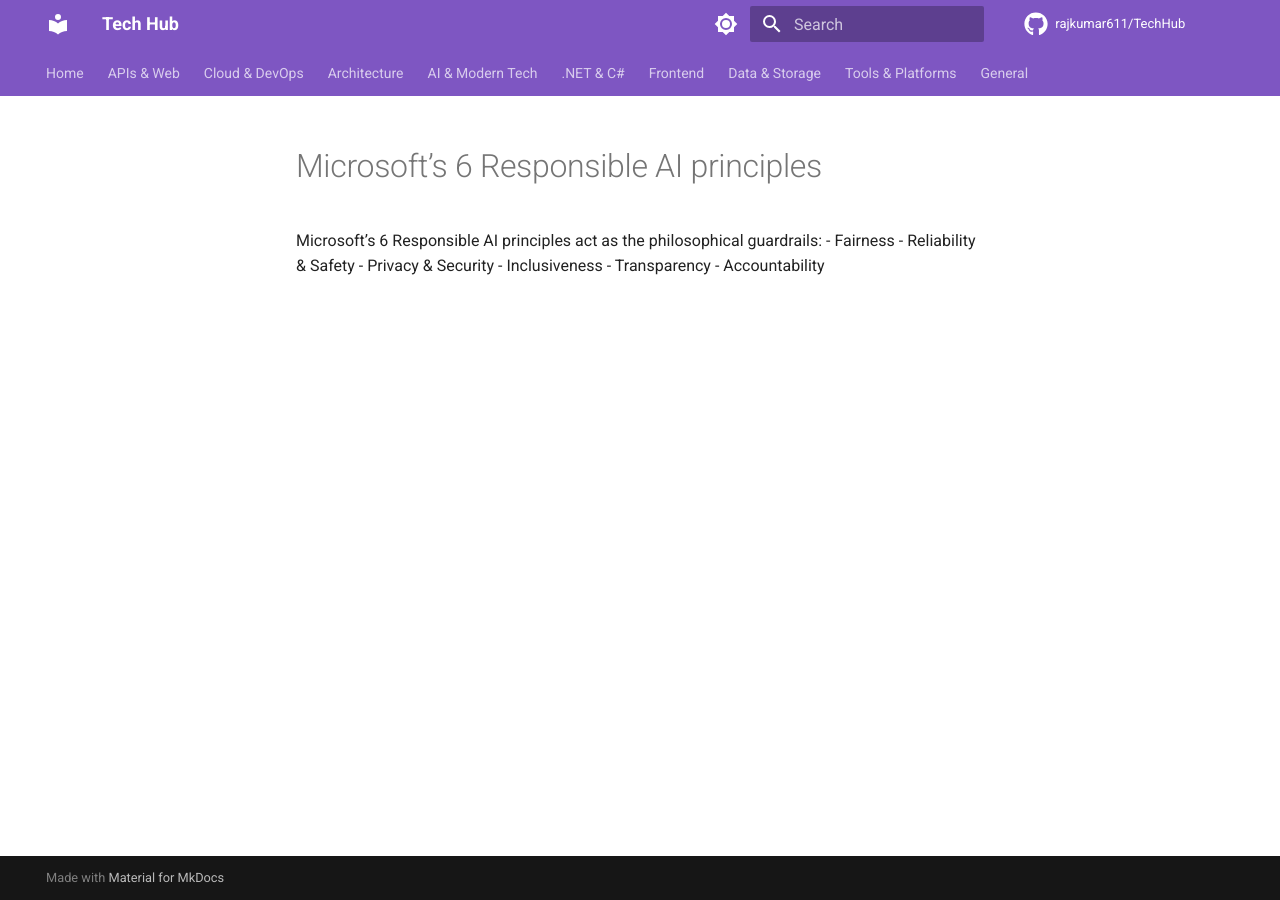
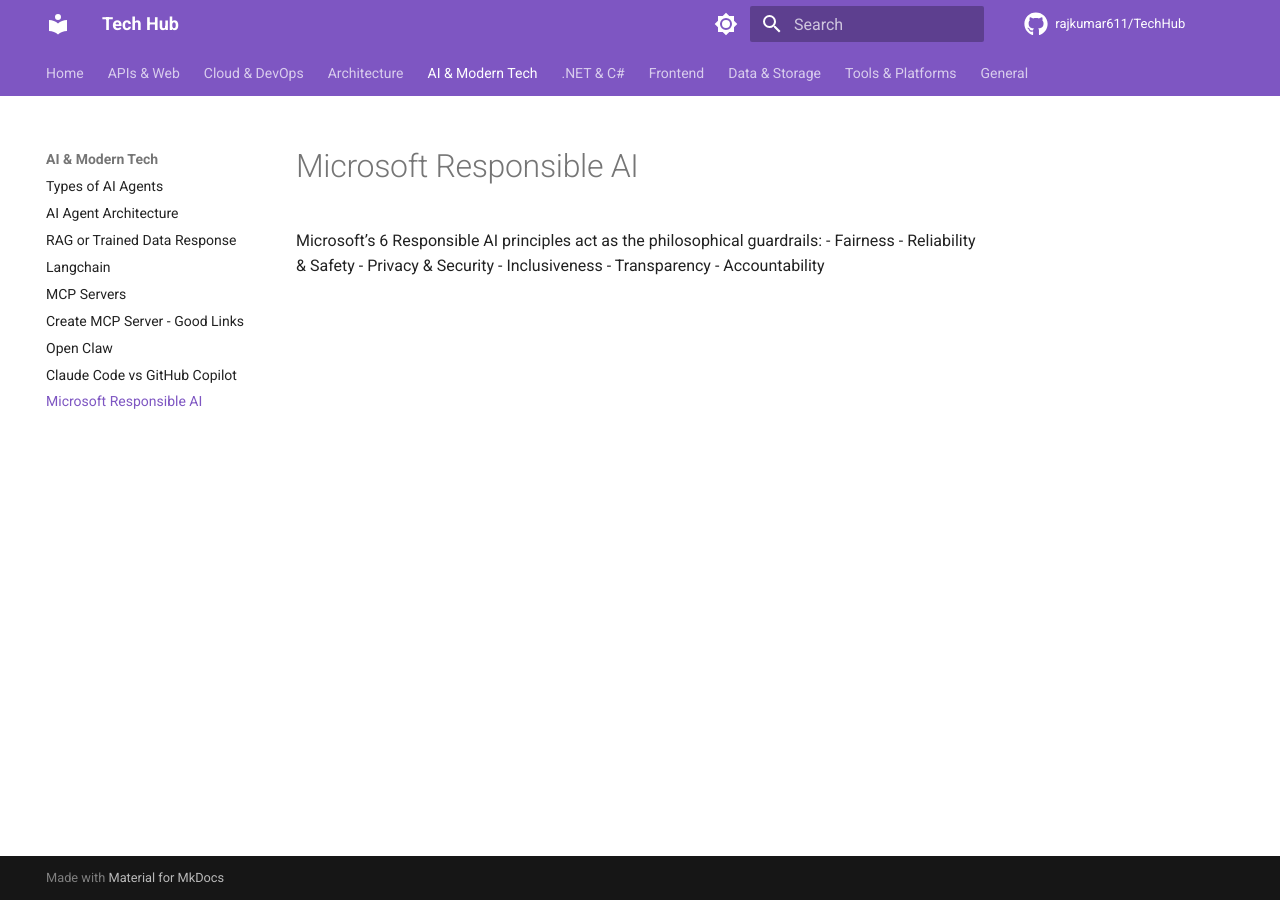
Before and after one commit to rajkumar611/TechHub, an MkDocs documentation site: the page built from docs/Microsoft 6 Responsible AI principles.md, in a window 1280 px wide. Built offline with MkDocs 1.6.1 and Material for MkDocs 9.7.7, drawn with Linux system fonts in a browser that asks for light colours; comment, search, counter and statistics services are not loaded.

Commit message:
sync: update from Learnings folder

```diff
--- a/mkdocs.yml
+++ b/mkdocs.yml
@@ -67,7 +67,7 @@
     - Create MCP Server - Good Links: Create MCP Server - Good links.md
     - Open Claw: Open Claw.md
     - Claude Code vs GitHub Copilot: Claude Code Vs Github Copilot.md
-    - "Microsoft's Responsible AI": "Microsoft's 6 Responsible AI principles.md"
+    - Microsoft Responsible AI: Microsoft 6 Responsible AI principles.md
 
   - .NET & C#:
     - Entity Framework: Entity Framework.md
```
Also changed, not shown: docs/index.md (+1 -1 lines), docs/Microsoft 6 Responsible AI principles.md (renamed from docs/Microsoft’s 6 Responsible AI principles.md).
